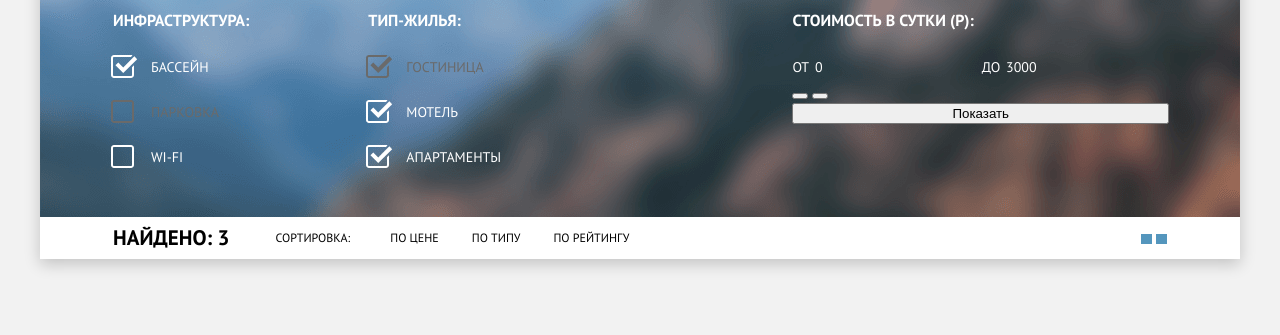
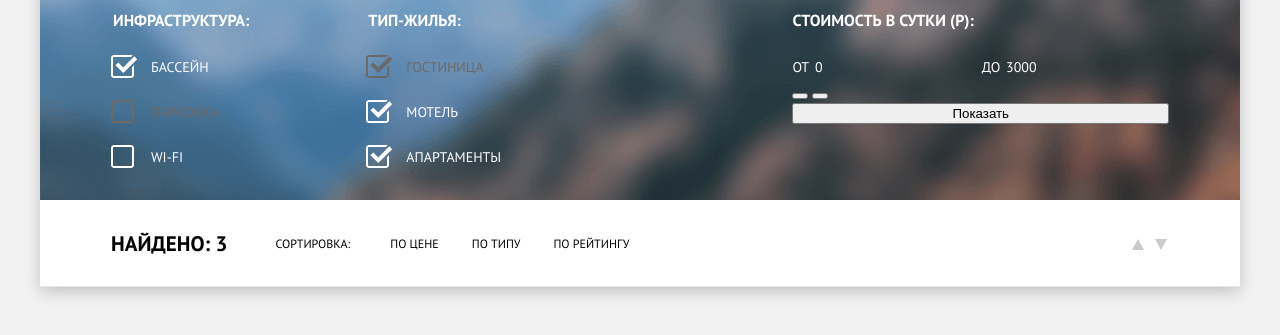
Before and after one commit to Nats92/sedona, a plain HTML site: page hotels.html in a window 1280 px wide. Shown: the part 73-408 px from the top of the page. Drawn offline with Linux system fonts and the light colour scheme.

Commit message:
работа над стилизацией сортировки

```diff
--- a/css/style.css
+++ b/css/style.css
@@ -80,6 +80,7 @@ a {
                 width: 20%;
                 margin: 15px 0;
                 flex-shrink: 0;
+                outline: 0;
             }
                 .site-nav .nav-item:nth-child(3) {
                     margin-left: auto;
@@ -591,7 +592,6 @@ a {
     text-transform: uppercase;
 }
 .hotels-page .hotels-header {
-    min-height: 217px;
     background-image: url("../img/filter-background.png");
 }
     .filter-form {
@@ -603,7 +603,9 @@ a {
         font-weight: 400;
         color: #fff;
 
-        padding: 27px 71px;
+    	min-height: 217px;
+        padding: 27px 71px 10px 71px;
+        box-sizing: border-box;
     }
         .filter-column {
             display: flex;
@@ -626,6 +628,8 @@ a {
             }
             .filter-field-label {
                 position: relative;
+
+                display: block;
                 padding-left: 40px;
                 margin-bottom: 21px;
                 cursor: pointer;
@@ -641,7 +645,8 @@ a {
                 background-repeat: no-repeat;
                 background-position: 0 center;
             }
-                .filter-field:hover + .filter-field-label {
+                .filter-field:hover + .filter-field-label,
+                .filter-field:focus + .filter-field-label::before {
                     transform: scale(1.05);
                 }
                 .filter-field:disabled + .filter-field-label {
@@ -655,7 +660,8 @@ a {
                 .filter-field:checked + .filter-field-label::before {
                     background-image: url("../img/checkbox-on.svg");
                 }
-                    .filter-field:checked:hover + .filter-field-label {
+                    .filter-field:checked:hover + .filter-field-label,
+                    .filter-field:checked:focus + .filter-field-label {
                         transform: scale(1.05);
                     }
                     .filter-field:checked:disabled + .filter-field-label::before {
@@ -682,7 +688,8 @@ a {
         display: flex;
         align-items: center;
 
-        padding: 0 73px;
+        padding: 23px 73px 21px 71px;
+        border-bottom: 1px solid #e5e5e5;
     }
         .sort-wrap .amount {
             font-size: 21px;
@@ -690,7 +697,7 @@ a {
             font-weight: 700;
 
             margin: 0;
-            margin-right: 46px;
+            margin-right: 48px;
         }
         .sort-title,
         .sorting-link {
@@ -714,7 +721,25 @@ a {
             .arrow-on-increase,
             .arrow-on-decrease {
                 display: inline-block;
-                width: 11px;
-                height: 10px;
-                background-color: #5496bd;
+                border: 6px solid #cacaca;
+        		border-right-color: transparent;
+        		border-left-color: transparent;
+        		outline: 0;
             }
+            	.arrow-on-increase {
+            		margin-right: 7px;
+                	border-bottom: 11px solid #cacaca;
+            		border-top: 0;
+            	}
+            		.arrow-on-increase:hover,
+            		.arrow-on-increase:focus {
+            			border-bottom-color: #000;
+            		}
+        		.arrow-on-decrease {
+        			border-bottom: 0;
+                	border-top: 11px solid #cacaca;
+        		}
+		            .arrow-on-decrease:hover,
+	            	.arrow-on-decrease:focus {
+	            		border-top-color: #000;
+	            	}
```
